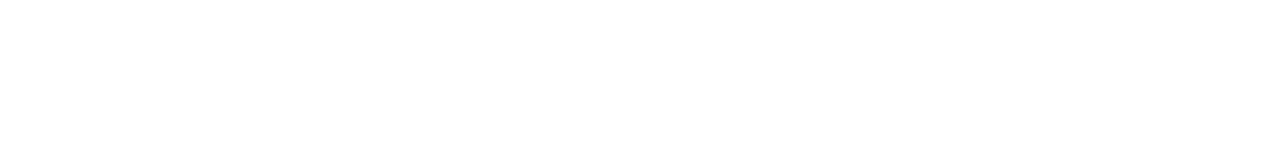
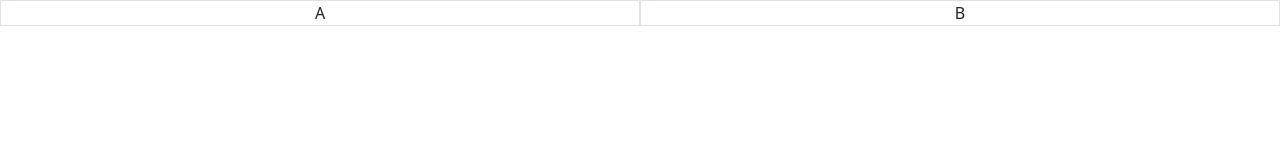
Before and after one commit to ThengaraiMaharajan/Angular_ResumeBuilder, an Angular app in the folder Front End/FrontEnd/: page / in a window 1280 px wide. Shown: the top 160 px of the page. Built offline with nearby package versions, Linux system fonts and the light colour scheme.

Commit message:
bootstrap installed in front end , layout in new component

```diff
--- a/Front End/FrontEnd/angular.json
+++ b/Front End/FrontEnd/angular.json
@@ -99,9 +99,14 @@
               "src/assets"
             ],
             "styles": [
-              "src/styles.css"
+              "src/styles.css",
+              "./node_modules/bootstrap/dist/css/bootstrap.min.css"
             ],
-            "scripts": []
+            "scripts": [
+              "./node_modules/jquery/dist/jquery.min.js",
+              "./node_modules/popper.js/dist/popper.js",
+              "./node_modules/bootstrap/dist/js/bootstrap.min.js"
+            ]
           }
         }
       }
--- a/Front End/FrontEnd/package.json
+++ b/Front End/FrontEnd/package.json
@@ -21,7 +21,9 @@
     "@angular/platform-server": "^17.3.0",
     "@angular/router": "^17.3.0",
     "@angular/ssr": "^17.3.4",
+    "bootstrap": "^5.3.3",
     "express": "^4.18.2",
+    "jquery": "^3.7.1",
     "rxjs": "~7.8.0",
     "tslib": "^2.3.0",
     "zone.js": "~0.14.3"
--- a/Front End/FrontEnd/src/app/app-routing.module.ts
+++ b/Front End/FrontEnd/src/app/app-routing.module.ts
@@ -1,7 +1,12 @@
 import { NgModule } from '@angular/core';
 import { RouterModule, Routes } from '@angular/router';
+import { ResumeLayerComponent } from './components/resume-layer/resume-layer.component';
 
-const routes: Routes = [];
+
+const routes: Routes = [
+  { path: 'fill-resume', component: ResumeLayerComponent },
+  { path: '**', component: ResumeLayerComponent }
+];
 
 @NgModule({
   imports: [RouterModule.forRoot(routes)],
--- a/Front End/FrontEnd/src/app/app.module.ts
+++ b/Front End/FrontEnd/src/app/app.module.ts
@@ -3,10 +3,12 @@
 
 import { AppRoutingModule } from './app-routing.module';
 import { AppComponent } from './app.component';
+import { ResumeLayerComponent } from './components/resume-layer/resume-layer.component';
 
 @NgModule({
   declarations: [
-    AppComponent
+    AppComponent,
+    ResumeLayerComponent
   ],
   imports: [
     BrowserModule,
--- /dev/null
+++ b/Front End/FrontEnd/src/app/components/resume-layer/resume-layer.component.html
@@ -0,0 +1,10 @@
+<div class="container-fluid">
+    <div class="row justify-content-center align-items-center">
+        <div class="col-6 m-0 p-0 border d-flex justify-content-center align-items-center">
+            A
+        </div>
+        <div class="col-6 m-0 p-0 border d-flex justify-content-center align-items-center">
+            B
+        </div>
+    </div>
+</div>
--- a/Front End/FrontEnd/src/styles.css
+++ b/Front End/FrontEnd/src/styles.css
@@ -1 +1,2 @@
 /* You can add global styles to this file, and also import other style files */
+@import "../node_modules/bootstrap/dist/css/bootstrap.min.css";
```
Also changed, not shown: Front End/FrontEnd/src/app/components/resume-layer/resume-layer.component.ts (added, +10 -0 lines), Front End/FrontEnd/src/app/components/resume-layer/resume-layer.component.css (added), 2 other files (tests, documents, lock files or other folders).
